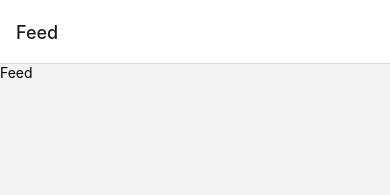
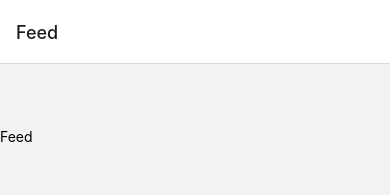
Before and after one commit to HugoLaurent/fil-rouge, a React Native app: screen /Feed in a window 390 px wide. Shown: the top 195 px of the page. Built offline with nearby package versions, Linux system fonts and the light colour scheme.

Commit message:
chore: SafeAreaView and style on Feed screen

```diff
--- a/App.js
+++ b/App.js
@@ -1,5 +1,7 @@
 import "react-native-gesture-handler";
 import { useState } from "react";
+import { Ionicons } from "@expo/vector-icons";
+import { SafeAreaProvider } from "react-native-safe-area-context";
 import { NavigationContainer } from "@react-navigation/native";
 import { createStackNavigator } from "@react-navigation/stack";
 import { createBottomTabNavigator } from "@react-navigation/bottom-tabs";
@@ -10,8 +12,6 @@ import { Conversations } from "./src/surfaces/Conversations";
 import { AddPost } from "./src/surfaces/AddPost";
 import { Favorites } from "./src/surfaces/Favorites";
 import { Profile } from "./src/surfaces/Profile";
-
-import { Ionicons } from "@expo/vector-icons";
 
 const Stack = createStackNavigator();
 const Tab = createBottomTabNavigator();
@@ -52,6 +52,7 @@ export default function App() {
   const [userLoggedIn, setUserLoggedIn] = useState(true);
 
   return (
+    <SafeAreaProvider>
       <NavigationContainer>
         <Stack.Navigator>
           {!userLoggedIn ? (
@@ -65,5 +66,6 @@ export default function App() {
           )}
         </Stack.Navigator>
       </NavigationContainer>
+    </SafeAreaProvider>
   );
 }
--- a/src/surfaces/Feed.js
+++ b/src/surfaces/Feed.js
@@ -1,9 +1,15 @@
 import { View, Text } from "react-native";
+import { SafeAreaView } from "react-native-safe-area-context";
+import { useHeaderHeight } from "@react-navigation/elements";
 
 export const Feed = () => {
+  const headerHeight = useHeaderHeight();
+
   return (
-    <View>
-      <Text>Feed</Text>
-    </View>
+    <SafeAreaView style={{ flex: 1, paddingTop: headerHeight }}>
+      <View>
+        <Text>Feed</Text>
+      </View>
+    </SafeAreaView>
   );
 };
```
Lines whose indentation alone changed are shown as unchanged.
